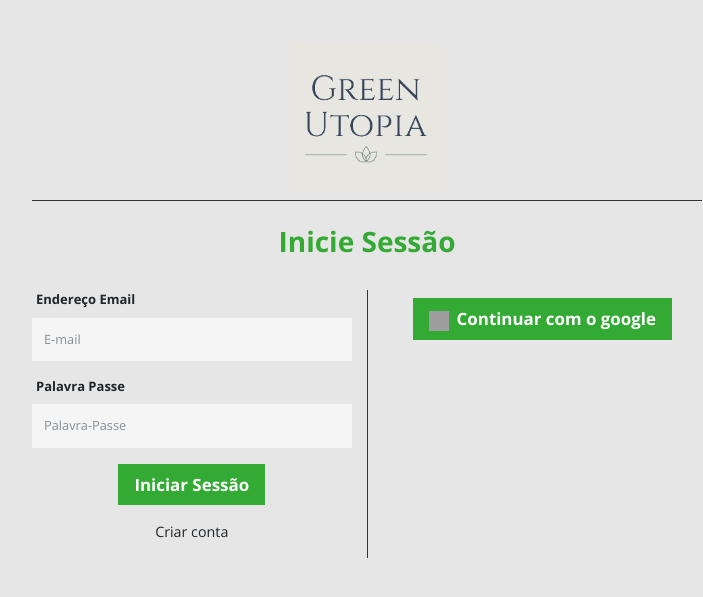
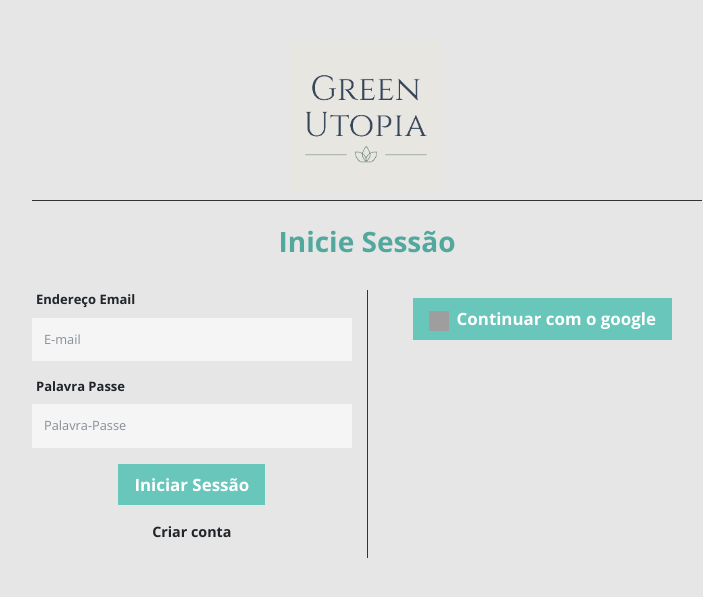
Before and after one commit to EduardoFernandesUA/GreenUtopia, a Flask app: page /iniciarSessao in a window 1280 px wide. Shown: the top 597 px of the page, without its empty margins (273-976 px from the left). Run offline with Flask 2, Linux system fonts and the light colour scheme; some libraries are stand-ins or nearby versions; grey boxes are pictures that could not be loaded.

Commit message:
fixed bugs

```diff
--- a/greenUapp.py
+++ b/greenUapp.py
@@ -15,6 +15,8 @@ def render(name, **extra):
 @app.route("/")
 def index():
 	return render('index')
+
+###############* Iniciar Sessao + Registo de Utilizador/Empresa *###############
 
 @app.route('/iniciarSessao')
 def iniciarSessao():
@@ -111,37 +113,47 @@ def logout():
 	db.execute("UPDATE login SET cookie = '{}' where email = '{}';".format("logout", request.cookies.get('email')))
 	db.commit()
 	db.close()
-	return redirect('/iniciarSessao')
+	return redirect('/')
+
+
+#############*  Parcerias Sustentaveis *############
 
 @app.route('/parceriasSustentaveis')
-@authenticated
+#@authenticated
+# , currentPage='parceriasSustentaveis', user=getUser(request)
 def parceriasSust():
-	return render_template('parceriasSustentaveis.html', currentPage='parceriasSustentaveis', user=getUser(request))
+	return render('parceriasSustentaveis')
 
 @app.route('/formulario_parcerias')
-@companyauthenticated
+@authenticated
 def formulario_parcerias():
-	return render('formulario_parcerias')
+	return render_template('formulario_parcerias.html', currentPage='formulario_parcerias', user=getUser(request))
 
 
+#############* Sobre Nos *############
 @app.route('/sobreNos')
 def sobreNos():
 	return render('sobreNos')
 
+#############* Conta Utilizador *############
 @app.route('/userinfo')
 @userauthenticated
 def userinfo():
 	return render('userinfo')
 
+#############* Conta Empresa *############
 @app.route('/companyinfo')
 @companyauthenticated
 def companyinfo():
 	return render('companyinfo')
 
+#############* Contactos *############
 @app.route('/contactos')
 def contactos():
 	return render('contactos')
 
+
+#############* Alojamentos *#############
 
 @app.route("/alojamentos")
 def alojamentos():
@@ -160,6 +172,7 @@ def alojamentos():
 		lista_alojamentos.append([id,name,img[0], price, rating])
 
 	return render_template('alojamentos.html', currentPage='alojamentos' ,lista=lista_alojamentos, user=getUser(request))
+
 
 @app.route('/<item>')
 def alojamentos_item(item):
@@ -237,10 +250,10 @@ def moreInfo_item(item):
 
 	return render_template('moreInfo.html',id=item,name=name,img=img,price=price, rating=rating, description=description, user=getUser(request) )
 
-###* Obter apenas o nome e o preço por noite
-#* do alojamento que se vai fazer a reserva
+
+## Preço por noite do alojamento que se pretende reservar
 @app.route('/pagamentoAloj/<item>')
-@authenticated
+##! @authenticated --> da erro se fizer isto
 def pagamentoAloj(item):
 	db = sql.connect("greenDB.db")
 	result = db.execute("SELECT price FROM alojamentos WHERE ID_alojamento="+item+";")
@@ -249,7 +262,7 @@ def pagamentoAloj(item):
 
 	price = data[0]
 
-	return render('pagamentoAloj', price=price)
+	return render_template('pagamentoAloj.html', price=price, currentPage='pagamentoAloj', user=getUser(request))
 
 
 app.run(port=8080, debug=True)
--- a/templates/contactos.html
+++ b/templates/contactos.html
@@ -5,9 +5,6 @@
 {% include 'nav.html'%}
 
 <main class="w-100 m-auto p-3" style="max-width:330px; min-width: 1200px; height: 500px;">
-    <div class="container bg-white" style="height:100%">
-        <p class="pb-5" style="text-align: center;font-size: 500%;line-height: 500px;font-weight: 700;">Brevemente...</p>
-    </div>
     <div class="tm-container-outer tm-position-relative" id="tm-section-4">
 
         <div id="google-map"></div>
--- a/templates/iniciarSessao.html
+++ b/templates/iniciarSessao.html
@@ -29,7 +29,7 @@
     <body class="text-center" style="display:flex; align-items:center; padding-top:0px; padding-bottom:200px;">
         <main class="w-100 m-auto" style="max-width:330px; padding:15px; min-width: 700px;">
             <a href="\"><img class="mb-2" src="static/img/logotipo.png" alt="logo" width="150" height="150"></a>
-            <h3 class="py-4" style="color:#3a3; font-weight: 900; border-top: 1px solid #333;">Inicie Sessão</h3>
+            <h3 class="py-4" style="color:#52a89c; font-weight: 900; border-top: 1px solid #333;">Inicie Sessão</h3>
             <div class="row">
                 <div class="col-sm" style="border-right: 1px solid #333;">
 
@@ -43,13 +43,13 @@
                             <label class="pl-1" for="passwordInput">Palavra Passe</label>
                             <input type="password" class="form-control" id="passwordInput" placeholder="Palavra-Passe" name="password" required>
                         </div>
-                        <button class="button py-2 px-3" type="submit" style="background-color: #3a3; color:white;border: 0;font-size: 130%;font-weight: 700; cursor:pointer;">Iniciar Sessão</button>
-                        <div onclick="toUserRegisterForm()" class="my-3" style="cursor: pointer;font-size: 110%;">Criar conta</div>
+                        <button class="button py-2 px-3" type="submit" style="background-color: #69c6ba; color:white;border: 0;font-size: 130%;font-weight: 700; cursor:pointer;">Iniciar Sessão</button>
+                        <div onclick="toUserRegisterForm()" class="my-3" style="cursor: pointer;font-size: 110%; font-weight: bold;">Criar conta</div>
                     </form>
 
                     <form id="registerUserForm" style="display:none;" action="/douserresgiter" method="POST">
-                        <button type="button" class="button px-4 py-2 mx-3 my-3" style="border:0; background-color:#363; color:white; font-weight:700; font-size: 110%;">Utilizador</button>
-                        <button onclick="toCompanyRegisterForm()" type="button" class="button px-4 py-2 mx-3 my-3" style="border:0; background-color:#3a3; color:white; font-weight:700; font-size: 110%;cursor: pointer;">Empresa</button>
+                        <button type="button" class="button px-4 py-2 mx-3 my-3" style="border:0; background-color:#327970; color:white; font-weight:700; font-size: 110%;">Utilizador</button>
+                        <button onclick="toCompanyRegisterForm()" type="button" class="button px-4 py-2 mx-3 my-3" style="border:0; background-color:#69c6ba; color:white; font-weight:700; font-size: 110%;cursor: pointer;">Empresa</button>
                         <div class="form-group" style="text-align: left;">
                             <label class="pl-1" for="emailInput">Nome de Utilizador</label>
                             <input type="text" class="form-control" id="emailInput" placeholder="Nome utilizador" name="username" required>
@@ -68,13 +68,13 @@
                             <label class="pl-1" for="passwordInput">Repita a palavra Passe</label>
                             <input type="password" class="form-control" id="passwordInput" placeholder="Palavra-passe" name="password2" required>
                         </div>
-                        <button class="button py-2 px-3" type="submit" style="background-color: #3a3; color:white;border: 0;font-size: 130%;font-weight: 700; cursor:pointer;">Criar conta</button>
-                        <div onclick="toLoginForm()" class="my-3" style="cursor: pointer;font-size: 110%;">Iniciar sessão</div>
+                        <button class="button py-2 px-3" type="submit" style="background-color: #69c6ba; color:white;border: 0;font-size: 130%;font-weight: 700; cursor:pointer;">Criar conta</button>
+                        <div onclick="toLoginForm()" class="my-3" style="cursor: pointer;font-size: 110%; font-weight: bold;">Iniciar sessão</div>
                     </form>
 
                     <form id="registerCompanyForm" style="display:none;" action="/docompanyresgiter" method="POST">
-                        <button onclick="toUserRegisterForm()"type="button" class="button px-4 py-2 mx-3 my-3" style="border:0; background-color:#3a3; color:white; font-weight:700; font-size: 110%;cursor: pointer;">Utilizador</button>
-                        <button type="button" class="button px-4 py-2 mx-3 my-3" style="border:0; background-color:#363; color:white; font-weight:700; font-size: 110%;">Empresa</button>
+                        <button onclick="toUserRegisterForm()"type="button" class="button px-4 py-2 mx-3 my-3" style="border:0; background-color:#69c6ba; color:white; font-weight:700; font-size: 110%;cursor: pointer;">Utilizador</button>
+                        <button type="button" class="button px-4 py-2 mx-3 my-3" style="border:0; background-color:#327970; color:white; font-weight:700; font-size: 110%;">Empresa</button>
                         <div class="form-group" style="text-align: left;">
                             <label class="pl-1" for="emailInput">Nome de Empresa</label>
                             <input type="text" class="form-control" id="usernameInput" placeholder="Nome empresa" name="username" required>
@@ -98,13 +98,13 @@
                             <label class="pl-1" for="passwordInput">Repita a palavra Passe</label>
                             <input type="password" class="form-control" id="passwordInput" placeholder="Palavra-Passe" name="password2" required>
                         </div>
-                        <button class="button py-2 px-3" type="submit" style="background-color: #3a3; color:white;border: 0;font-size: 130%;font-weight: 700; cursor:pointer;">Criar conta</button>
+                        <button class="button py-2 px-3" type="submit" style="background-color: #69c6ba; color:white;border: 0;font-size: 130%;font-weight: 700; cursor:pointer;">Criar conta</button>
                         <div onclick="toLoginForm()" class="my-3" style="cursor: pointer;font-size: 110%;">Iniciar sessão</div>
                     </form>
 
                 </div>
                 <div class="col-sm">
-                    <button class="button py-2 px-3 mt-2" style="background-color: #3a3; border:0; color: white; font-size:130%; font-weight: 700;"><img class="mr-2" src="https://www.maxpixel.net/static/photo/1x/Logo-Shadow-Google-1088004.png" width="20" height="20">Continuar com o google</button>
+                    <button class="button py-2 px-3 mt-2" style="background-color: #69c6ba; border:0; color: white; font-size:130%; font-weight: 700;"><img class="mr-2" src="https://www.maxpixel.net/static/photo/1x/Logo-Shadow-Google-1088004.png" width="20" height="20">Continuar com o google</button>
                 </div>
             </div>
         </main>
--- a/templates/pagamentoAloj.html
+++ b/templates/pagamentoAloj.html
@@ -71,9 +71,9 @@
 <!-- Resumo do preço total da reserva -->
 <div style="position: relative; border: 3px solid #f1f1f1; width: 400px; height: 180px; left: 90px; top: -765px;">
     <p style="text-align: center; font-weight: bold; font-size: 20px;">Resumo do preço</p>
-    <p style=" position: relative; font-size: 16px; font-weight: bold; left: 10px;">Preço por dia:</p>
-    <p style="position: relative; top: -37px; left: 340px; font-size: 16px; ">  {{ price[0] }}</p>
-    <p style=" position: relative; font-size: 16px; font-weight: bold; left: 10px; top:-40px;">Preço total dos dias:</p>
+    <p style=" position: relative; font-size: 16px; font-weight: bold; left: 10px;">Preço/noite:</p>
+    <p style="position: relative; top: -37px; left: 340px; font-size: 16px; ">  {{ price[0] }} </p>
+    <p style=" position: relative; font-size: 16px; font-weight: bold; left: 10px; top:-40px;">Preço total:</p>
 </div>
 
 
```
Also changed, not shown: templates/parceriasSustentaveis.html (+9 -13 lines), templates/sobreNos.html (+7 -7 lines), greenDB.db.
